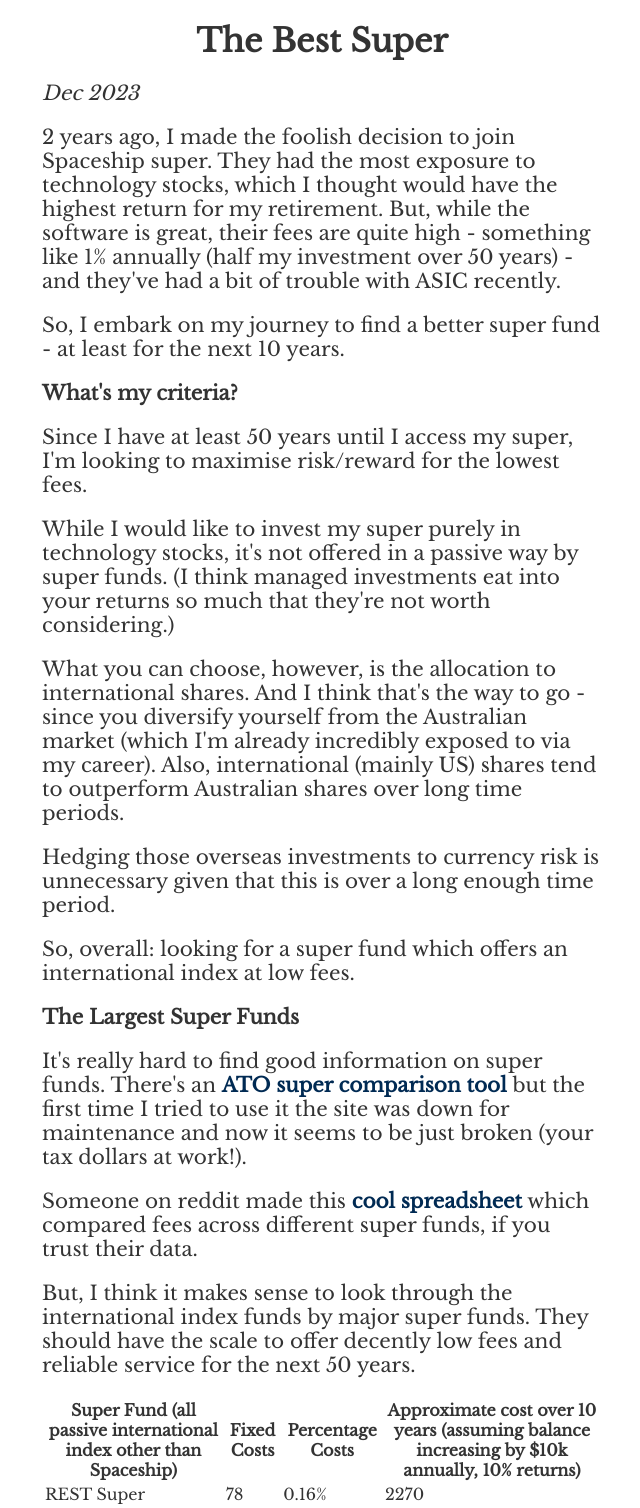
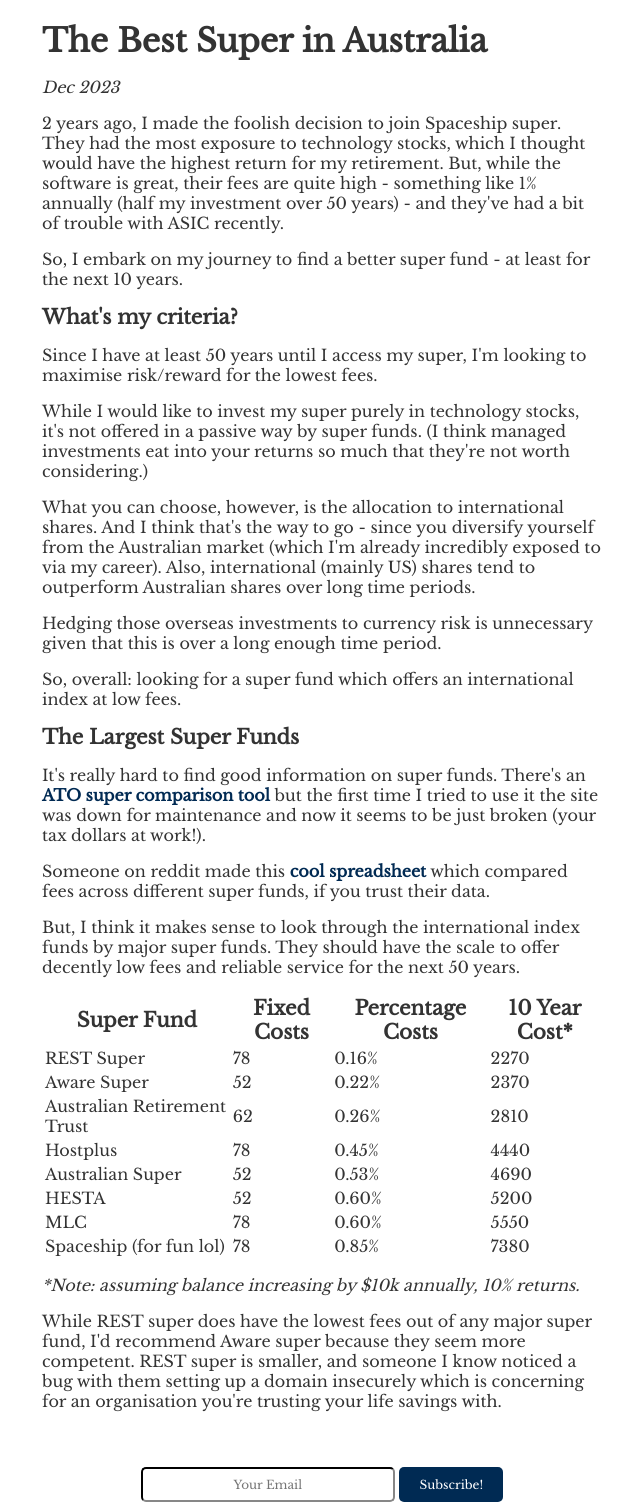
Before and after one commit to nathancspencer/website, an Eleventy site: page pages/super.md in a window 1280 px wide. Shown: the part 124-1632 px from the top of the page, without its empty margins (318-958 px from the left). Built offline with nearby package versions, Linux system fonts and the light colour scheme; Eleventy itself is replaced by a stand-in of ours; files that its build step writes are made by us from their sources.

Commit message:
some formatting updates

```diff
--- a/_includes/layout.html
+++ b/_includes/layout.html
@@ -2,6 +2,7 @@
 <head>
 <link rel="icon" type="image/x-icon" href="../photos/favicon.ico">
 <meta name="viewport" content="width=device-width, initial-scale=1">
+<title>Nathan Spencer</title>
 <style>
 @import url('https://fonts.googleapis.com/css2?family=Libre+Baskerville&display=swap');
 
@@ -10,7 +11,7 @@
 	color: #333;
 }
 
-h1, h2, h3 {
+h1, h3 {
     text-align: center;
 }
 
@@ -32,7 +33,7 @@
 }
 
 p {
-	font-size: 1.25em;
+	font-size: 1em;
 }
 
 @media only screen and (min-width: 601px) {
@@ -51,6 +52,10 @@
 	text-decoration:none;
 	color:#002A53;
 	font-weight: bold;
+}
+
+strong {
+	font-size: 1.25em;
 }
 
 a:hover {
--- a/pages/super.md
+++ b/pages/super.md
@@ -1,5 +1,5 @@
 ---
-title: The Best Super
+title: The Best Super in Australia
 ---
 
 _Dec 2023_
@@ -28,17 +28,17 @@
 
 But, I think it makes sense to look through the international index funds by major super funds. They should have the scale to offer decently low fees and reliable service for the next 50 years.
 
-| **Super Fund (all passive international index other than Spaceship)** | **Fixed Costs** | **Percentage Costs** | **Approximate cost over 10 years (assuming balance increasing by $10k annually, 10% returns)** |
-| --------------------------------------------------------------------- | --------------- | -------------------- | ---------------------------------------------------------------------------------------------- |
-| REST Super                                                            | 78              | 0.16%                | 2270                                                                                           |
-| Aware Super                                                           | 52              | 0.22%                | 2370                                                                                           |
-| Australian Retirement Trust                                           | 62              | 0.26%                | 2810                                                                                           |
-| Hostplus                                                              | 78              | 0.45%                | 4440                                                                                           |
-| Australian Super                                                      | 52              | 0.53%                | 4690                                                                                           |
-| HESTA                                                                 | 52              | 0.60%                | 5200                                                                                           |
-| MLC                                                                   | 78              | 0.60%                | 5550                                                                                           |
-| Spaceship (for fun lol)                                               | 78              | 0.85%                | 7380                                                                                           |
+| **Super Fund**              | **Fixed Costs** | **Percentage Costs** | **10 Year Cost\*** |
+| --------------------------- | --------------- | -------------------- | ------------------ |
+| REST Super                  | 78              | 0.16%                | 2270               |
+| Aware Super                 | 52              | 0.22%                | 2370               |
+| Australian Retirement Trust | 62              | 0.26%                | 2810               |
+| Hostplus                    | 78              | 0.45%                | 4440               |
+| Australian Super            | 52              | 0.53%                | 4690               |
+| HESTA                       | 52              | 0.60%                | 5200               |
+| MLC                         | 78              | 0.60%                | 5550               |
+| Spaceship (for fun lol)     | 78              | 0.85%                | 7380               |
 
-\*Note: percentage costs are simplified - fee caps have been ignored as generally only apply to balances above 200k
+_\*Note: assuming balance increasing by $10k annually, 10% returns._
 
 While REST super does have the lowest fees out of any major super fund, I'd recommend Aware super because they seem more competent. REST super is smaller, and someone I know noticed a bug with them setting up a domain insecurely which is concerning for an organisation you're trusting your life savings with.
```
Also changed, not shown: 5 other files.
